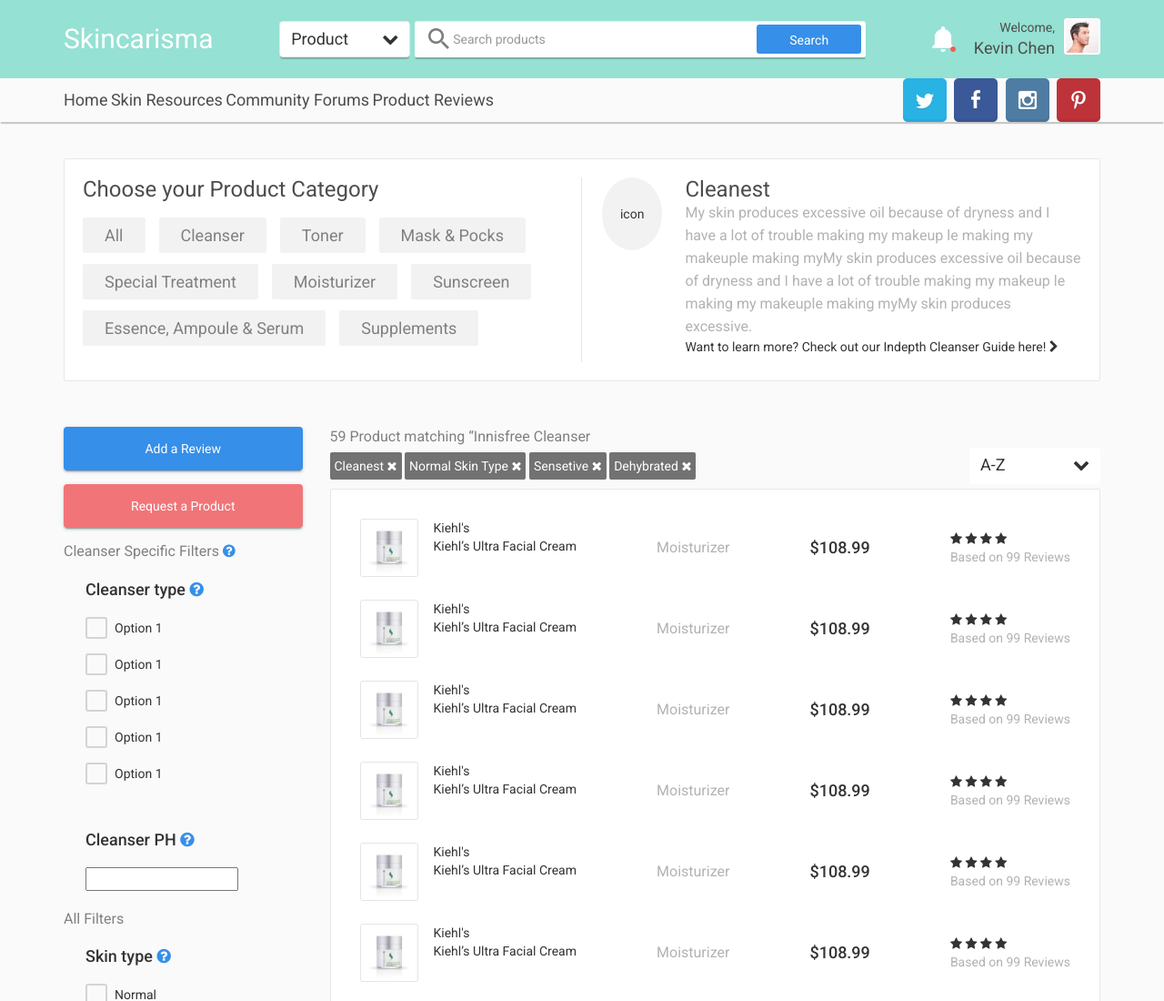
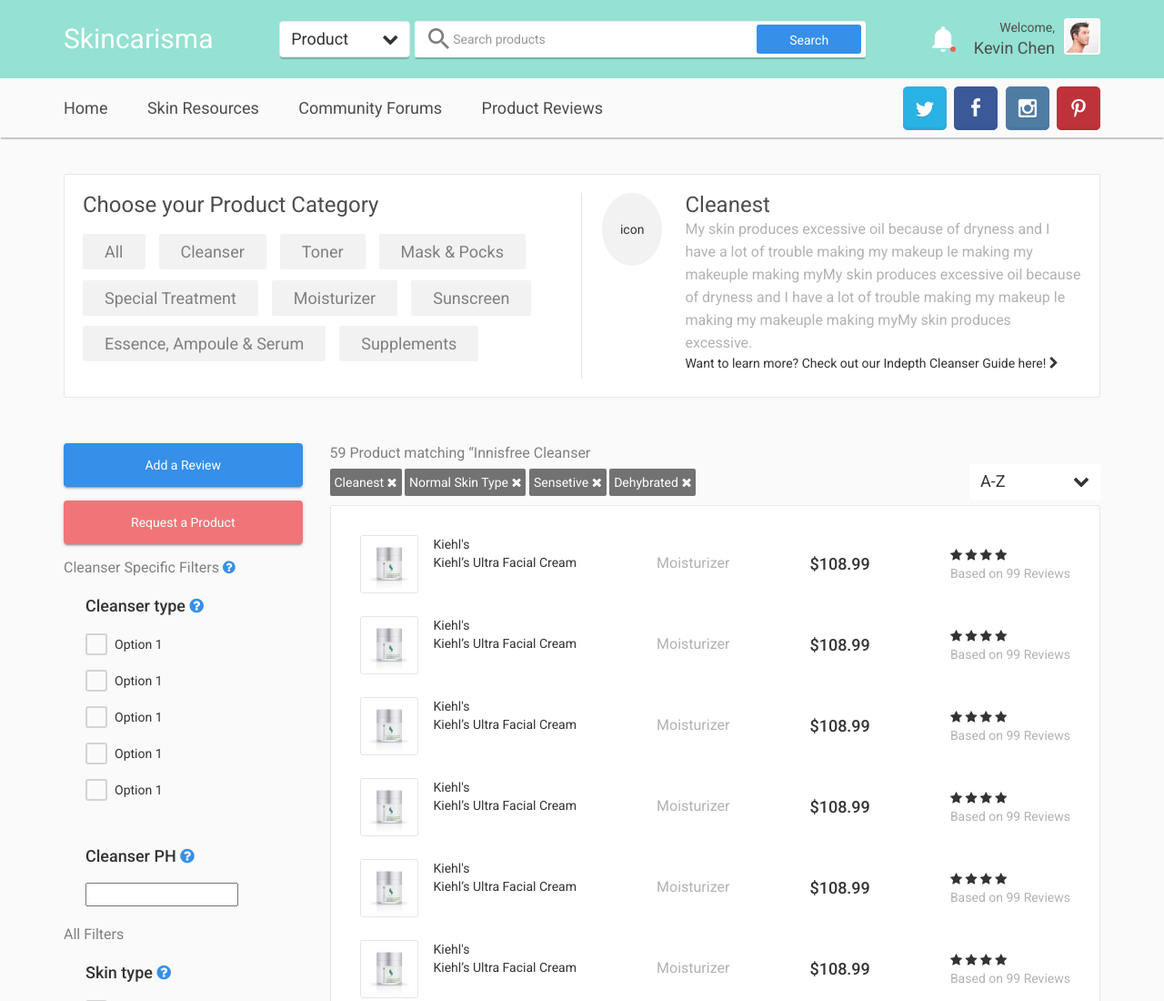
Before and after one commit to zverexe/carisma, a plain HTML site: page index.html in a window 1280 px wide. Shown: the top 1100 px of the page at 91% size. Drawn offline with nearby package versions, Linux system fonts and the light colour scheme.

Commit message:
fixed menu in index.html

```diff
--- a/index.html
+++ b/index.html
@@ -65,10 +65,10 @@
             <div class="row">
                 <div class="col-sm-12 nav-bar">
                     <ul class="list-unstyled list-inline menu">
-                        <li><a href="home.html">Home</a></li>
-                        <li><a href="">Skin Resources</a></li>
-                        <li><a href="">Community Forums</a></li>
-                        <li><a href="product-page.html">Product Reviews</a></li>
+                        <li class="menu-link"><a href="home.html">Home</a></li>
+                        <li class="menu-link"><a href="">Skin Resources</a></li>
+                        <li class="menu-link"><a href="">Community Forums</a></li>
+                        <li class="menu-link"><a href="product-page.html">Product Reviews</a></li>
                     </ul>
                     <ul class="list-unstyled list-inline social-links">
                         <li><a href=""><img src="img/twitter.png" alt=""></a></li>
```
